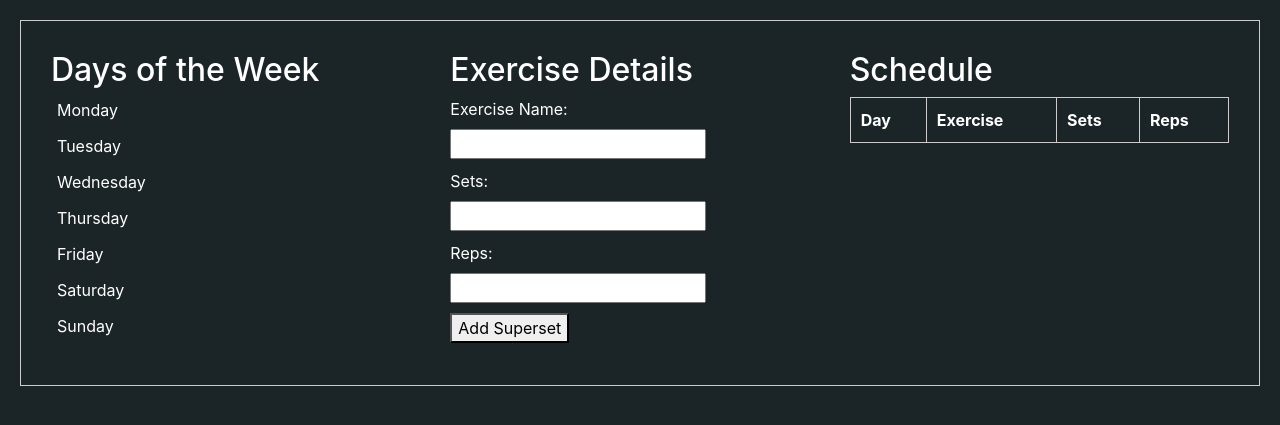
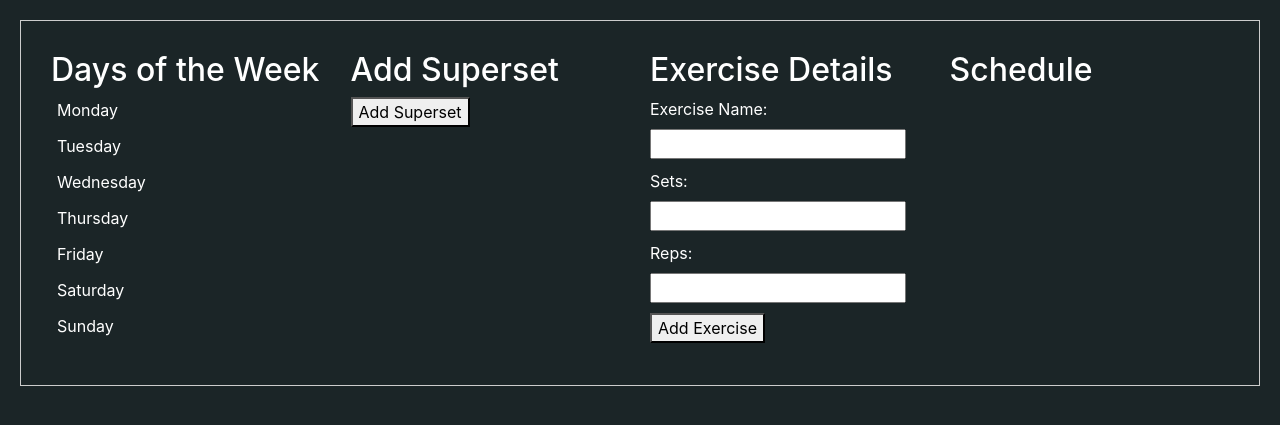
Before and after one commit to bahaaaldin214/hackathon23, a Flask app: page /manageworkout/ in a window 1280 px wide. Shown: the part 64-489 px from the top of the page. Run offline with Flask 3, Linux system fonts and the light colour scheme; lists and menus that the app fills with data are empty.

Commit message:
Update manageWorkout.html

```diff
--- a/templates/manageWorkout.html
+++ b/templates/manageWorkout.html
@@ -50,8 +50,13 @@
             color: white;
             cursor: pointer;
         }
+        .superset-button {
+            border: none;
+            background: none;
+            color: white;
+            cursor: pointer;
+        }
     </style>
-
 </head>
 
 <body>
@@ -80,6 +85,11 @@
             </ul>
         </div>
         <div class="column">
+            <h2>Add Superset</h2>
+            <button onclick="addSuperset()">Add Superset</button>
+            <div id="superset-list"></div>
+        </div>
+        <div class="column">
             <h2>Exercise Details</h2>
             <label for="exercise-name">Exercise Name:</label>
             <input type="text" id="exercise-name" required>
@@ -87,95 +97,132 @@
             <input type="number" id="sets" required min="0">
             <label for="reps">Reps:</label>
             <input type="number" id="reps" required min="0">
-            <button onclick="addSuperset()">Add Superset</button>
+            <button onclick="addExercise()">Add Exercise</button>
         </div>
         <div class="column">
             <h2>Schedule</h2>
-            <table id="schedule-table">
-                <thead>
-                    <tr>
-                        <th>Day</th>
-                        <th>Exercise</th>
-                        <th>Sets</th>
-                        <th>Reps</th>
-                    </tr>
-                </thead>
-                <tbody></tbody>
-            </table>
+            <div id="schedule-container"></div>
         </div>
     </div>
 
     <script>
-        // JavaScript code for adding and displaying supersets in a table
-        const tableBody = document.querySelector('#schedule-table tbody');
+        // JavaScript code for adding and displaying supersets and exercises
+        const scheduleContainer = document.getElementById('schedule-container');
+        const supersetList = document.getElementById('superset-list');
         let selectedDay = null;
-        const dataByDay = {}; // Store supersets data by day
+        let selectedSupersetIndex = null;
+        const scheduleData = {}; // Store schedule data for different day-superset combinations
 
         function selectDay(day) {
             selectedDay = day;
+            selectedSupersetIndex = null;
             updateTable();
         }
 
         function addSuperset() {
+            if (selectedDay === null) {
+                alert('Please select a day first.');
+                return;
+            }
+
+            const newSuperset = {
+                day: selectedDay,
+                exercises: [],
+            };
+
+            if (!(selectedDay in scheduleData)) {
+                scheduleData[selectedDay] = [];
+            }
+
+            scheduleData[selectedDay].push(newSuperset);
+
+            selectedSupersetIndex = scheduleData[selectedDay].length - 1;
+            updateTable();
+            updateSupersetList();
+        }
+
+        function addExercise() {
+            if (selectedSupersetIndex === null || selectedDay === null) {
+                alert('Please select a day and add a superset first.');
+                return;
+            }
+
             const exerciseName = document.getElementById('exercise-name').value;
             const sets = parseInt(document.getElementById('sets').value);
             const reps = parseInt(document.getElementById('reps').value);
 
-            if (!selectedDay || !exerciseName || isNaN(sets) || isNaN(reps) || sets < 0 || reps < 0) {
+            if (!exerciseName || isNaN(sets) || isNaN(reps) || sets < 0 || reps < 0) {
                 alert('Please fill in all fields with valid data.');
                 return;
             }
 
-            // Store the superset data by day
-            if (!dataByDay[selectedDay]) {
-                dataByDay[selectedDay] = [];
-            }
-            dataByDay[selectedDay].push({
+            const exercise = {
                 exerciseName: exerciseName,
                 sets: sets,
                 reps: reps,
-            });
+            };
 
-            // Clear the input fields
+            scheduleData[selectedDay][selectedSupersetIndex].exercises.push(exercise);
+            updateTable();
+
+            // Clear input fields
             document.getElementById('exercise-name').value = '';
             document.getElementById('sets').value = '';
             document.getElementById('reps').value = '';
-
-            // Update the table
-            updateTable();
         }
 
         function updateTable() {
-            // Clear the existing table
-            tableBody.innerHTML = '';
+            scheduleContainer.innerHTML = '';
 
-            // Display the supersets for the selected day
-            if (selectedDay && dataByDay[selectedDay]) {
-                dataByDay[selectedDay].forEach((superset, index) => {
-                    const newRow = document.createElement('tr');
+            if (selectedDay !== null && selectedSupersetIndex !== null) {
+                const daySuperset = scheduleData[selectedDay][selectedSupersetIndex];
 
-                    // Display the day only for the first row
-                    if (index === 0) {
-                        newRow.innerHTML = `
-                            <td rowspan="${dataByDay[selectedDay].length}">${selectedDay}</td>
-                            <td>${superset.exerciseName}</td>
-                            <td>${superset.sets}</td>
-                            <td>${superset.reps}</td>
-                        `;
-                    } else {
-                        newRow.innerHTML = `
-                            <td>${superset.exerciseName}</td>
-                            <td>${superset.sets}</td>
-                            <td>${superset.reps}</td>
-                        `;
-                    }
+                const table = document.createElement('table');
+                table.innerHTML = `
+                    <thead>
+                        <tr>
+                            <th>Day of the Week</th>
+                            <th>Exercise</th>
+                            <th>Sets</th>
+                            <th>Reps</th>
+                        </tr>
+                    </thead>
+                    <tbody>
+                        ${daySuperset.exercises.map((exercise, index) => `
+                            <tr>
+                                ${index === 0 ? `<td rowspan="${daySuperset.exercises.length}">${selectedDay}</td>` : ''}
+                                <td>${exercise.exerciseName}</td>
+                                <td>${exercise.sets}</td>
+                                <td>${exercise.reps}</td>
+                            </tr>
+                        `).join('')}
+                    </tbody>
+                `;
+                scheduleContainer.appendChild(table);
+            }
+        }
 
-                    tableBody.appendChild(newRow);
-                });
+        function updateSupersetList() {
+            // Clear the existing superset list
+            supersetList.innerHTML = '';
+
+            // Display the list of supersets with buttons
+            if (selectedDay in scheduleData) {
+                const supersetsForDay = scheduleData[selectedDay];
+                for (let i = 0; i < supersetsForDay.length; i++) {
+                    const superset = supersetsForDay[i];
+                    const button = document.createElement('button');
+                    button.textContent = `Superset ${i + 1}`;
+                    button.className = 'superset-button';
+                    button.onclick = () => {
+                        selectedSupersetIndex = i;
+                        updateTable();
+                    };
+                    supersetList.appendChild(button);
+                }
             }
         }
     </script>
-
 </body>
 
 </html>
```
